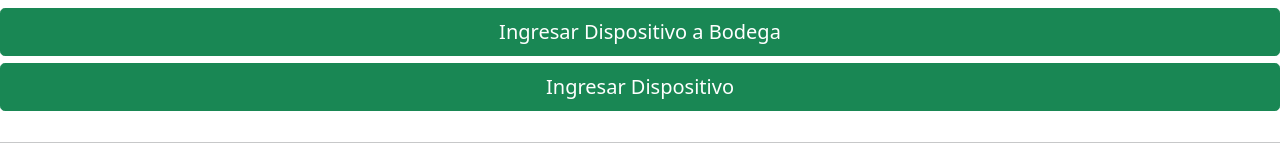
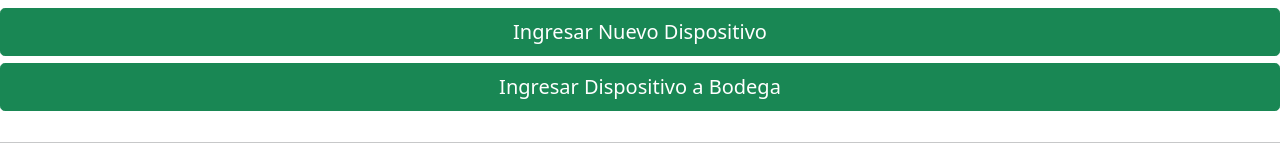
Before and after one commit to AllanDeuz/DispositivosEnBodega, a React (Create React App) app in the folder Client/: page / in a window 1280 px wide. Shown: the top 161 px of the page. Built offline with nearby package versions, Linux system fonts and the light colour scheme; no server answers.

Commit message:
Mejoras en UI

```diff
--- a/Client/src/App.css
+++ b/Client/src/App.css
@@ -53,6 +53,8 @@ select.form-control {
   -webkit-box-shadow: 9px 10px 5px 0px rgba(177, 194, 224, 0.808);
   -moz-box-shadow: 9px 10px 5px 0px rgba(177, 194, 224, 0.808);
   box-shadow: 9px 10px 5px 0px rgba(177, 194, 224, 0.808);
+  /*que el cursor apunte*/
+  cursor: pointer;
 
 }
 
--- a/Client/src/components/DispositivosEnBodega.jsx
+++ b/Client/src/components/DispositivosEnBodega.jsx
@@ -74,10 +74,10 @@ const DispositivosEnBodega = () => {
             <div className='ingresarDisp'>
                 <ul className='accionesPrincipales'>
                     <li>
-                        <Link to="/ingresar" className="btn btn-success btn-lg mt-2 mb-2 text-white">Ingresar Dispositivo a Bodega</Link>
+                        <Link to="/ingresar-dispositivo" className="btn btn-success btn-lg mt-2 mb-2 text-white">Ingresar Nuevo Dispositivo</Link>
                     </li>
                     <li>
-                        <Link to="/ingresar-dispositivo" className="btn btn-success btn-lg mt-2 mb-2 text-white">Ingresar Dispositivo</Link>
+                        <Link to="/ingresar" className="btn btn-success btn-lg mt-2 mb-2 text-white">Ingresar Dispositivo a Bodega</Link>
                     </li>
                 </ul>
             </div>
```
